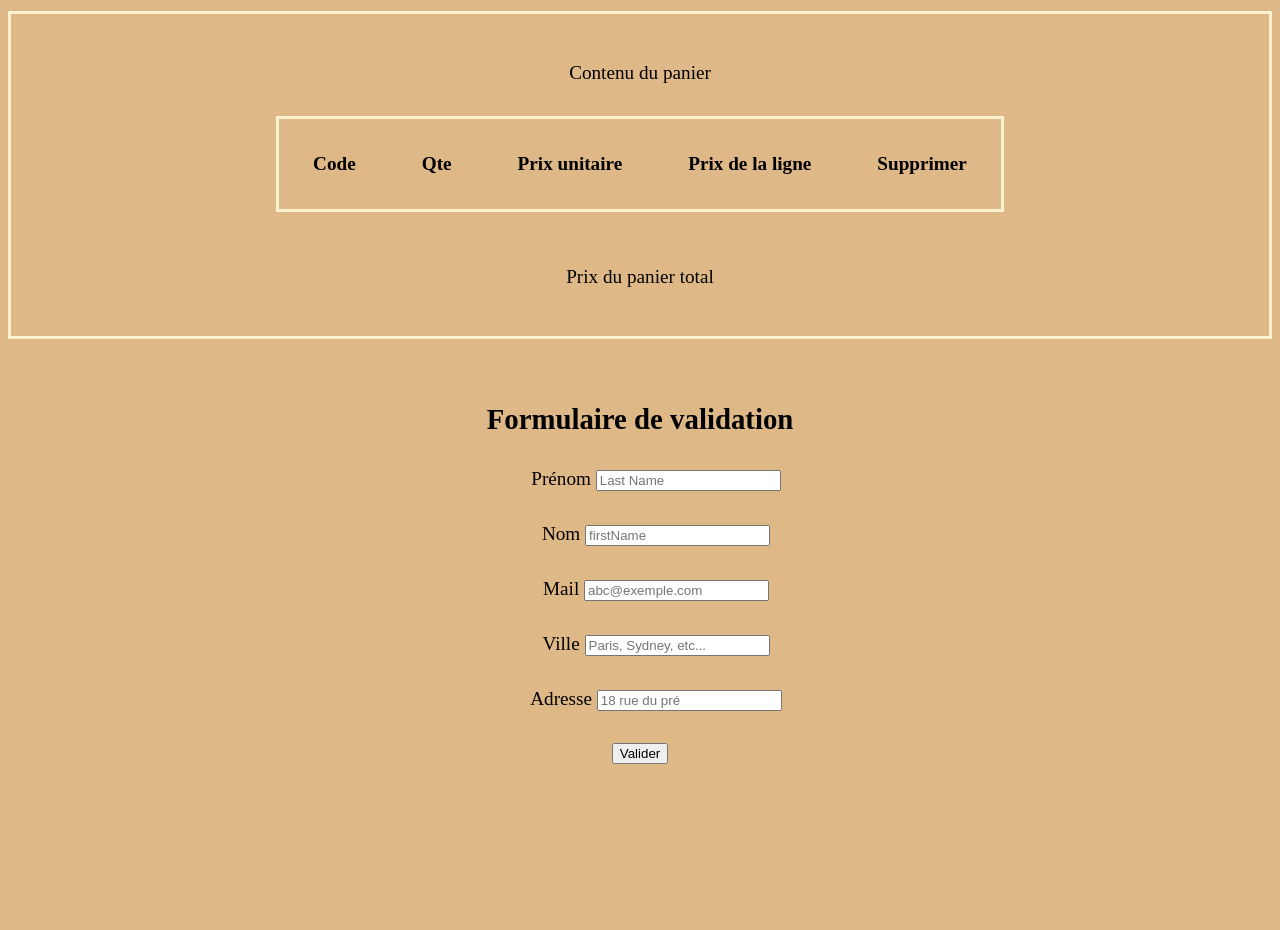
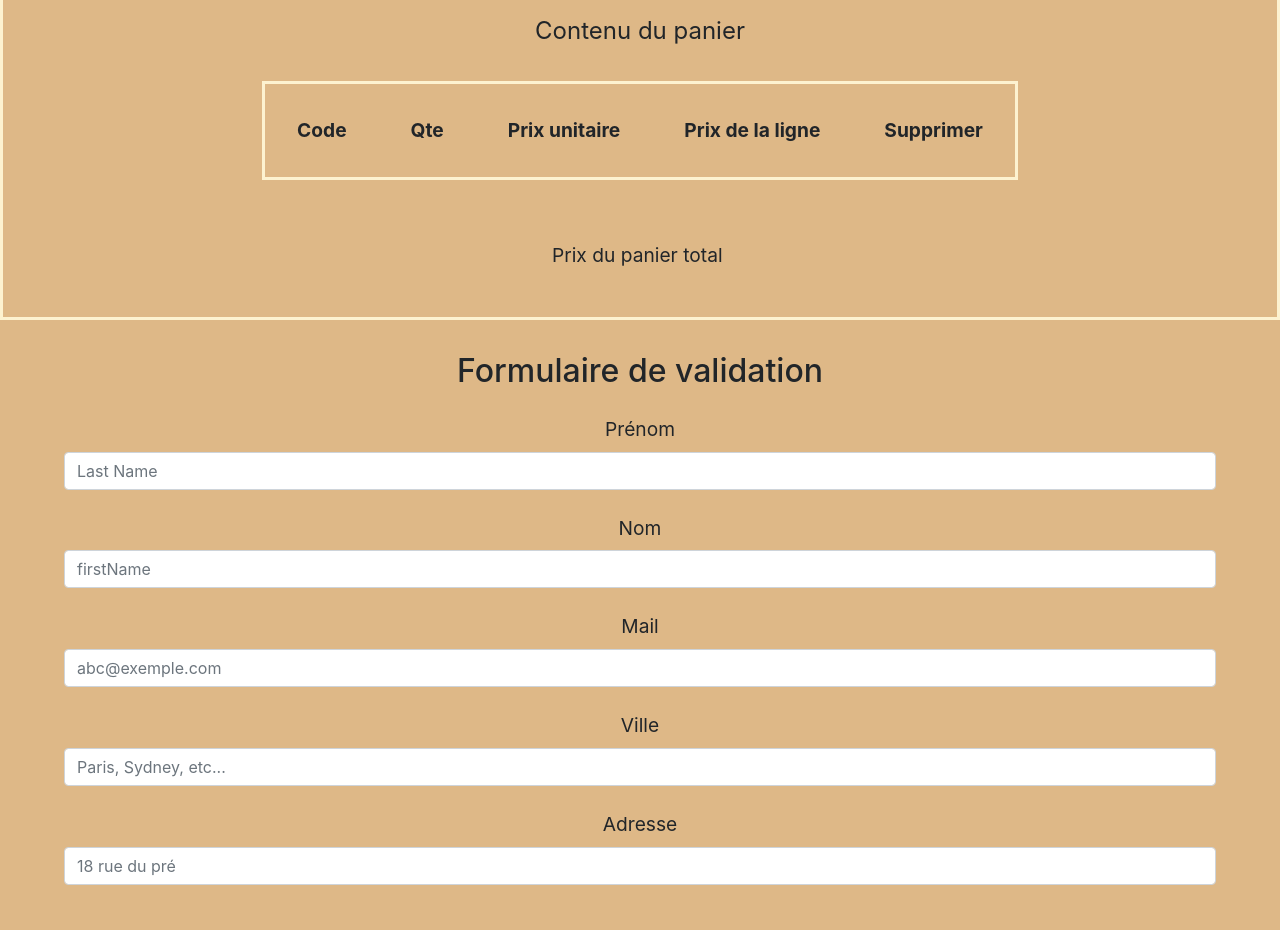
Before and after one commit to eaglod12/test12, a website: page panier.html in a window 1280 px wide. Shown: the part 426-1356 px from the top of the page. Before the commit the page ends 1198 px from the top, so only its background shows below. Drawn offline with nearby package versions, Linux system fonts and the light colour scheme.

Commit message:
mise en page du formulaire

```diff
--- a/panier.html
+++ b/panier.html
@@ -5,6 +5,9 @@
     <meta charset="UTF-8">
     <meta http-equiv="X-UA-Compatible" content="IE=edge">
     <meta name="viewport" content="width=device-width, initial-scale=1.0">
+    <!-- Bootstrap CSS -->
+    <link rel="stylesheet" href="https://stackpath.bootstrapcdn.com/bootstrap/4.3.1/css/bootstrap.min.css"
+        integrity="sha384-ggOyR0iXCbMQv3Xipma34MD+dH/1fQ784/j6cY/iJTQUOhcWr7x9JvoRxT2MZw1T" crossorigin="anonymous">
     <title>Page liste article de Orinoco</title>
     <link rel="stylesheet" href="style.css">
 </head>
@@ -64,7 +67,8 @@
 
                 <div class="form-group">
                     <label class="nom">Nom</label>
-                    <input type="text" class="form-control" id="first_name" placeholder="firstName" name="Name" required>
+                    <input type="text" class="form-control" id="first_name" placeholder="firstName" name="Name"
+                        required>
                 </div>
 
                 <div class="form-group">
--- a/panier.js
+++ b/panier.js
@@ -74,7 +74,6 @@ function displayPanier(monPanier) {
 }
 
 
-
 /*------------------formulaire d'envoie--------------------*/
 
 
--- a/style.css
+++ b/style.css
@@ -153,13 +153,16 @@ th {
     text-align: center;
 }
 
-.form-group {
-    margin-left: 2rem;
-    margin-top: 2rem;
+.form-titre {
+    padding-top: 2rem;
 }
 
-.form-titre {
-    margin-top: 4rem;
+.form-group {
+    display: flex;
+    flex-direction: column;
+    margin-left: 4rem;
+    margin-right: 4rem;
+    margin-top: 1.5rem;
 }
 
 #btn-submit {
```
